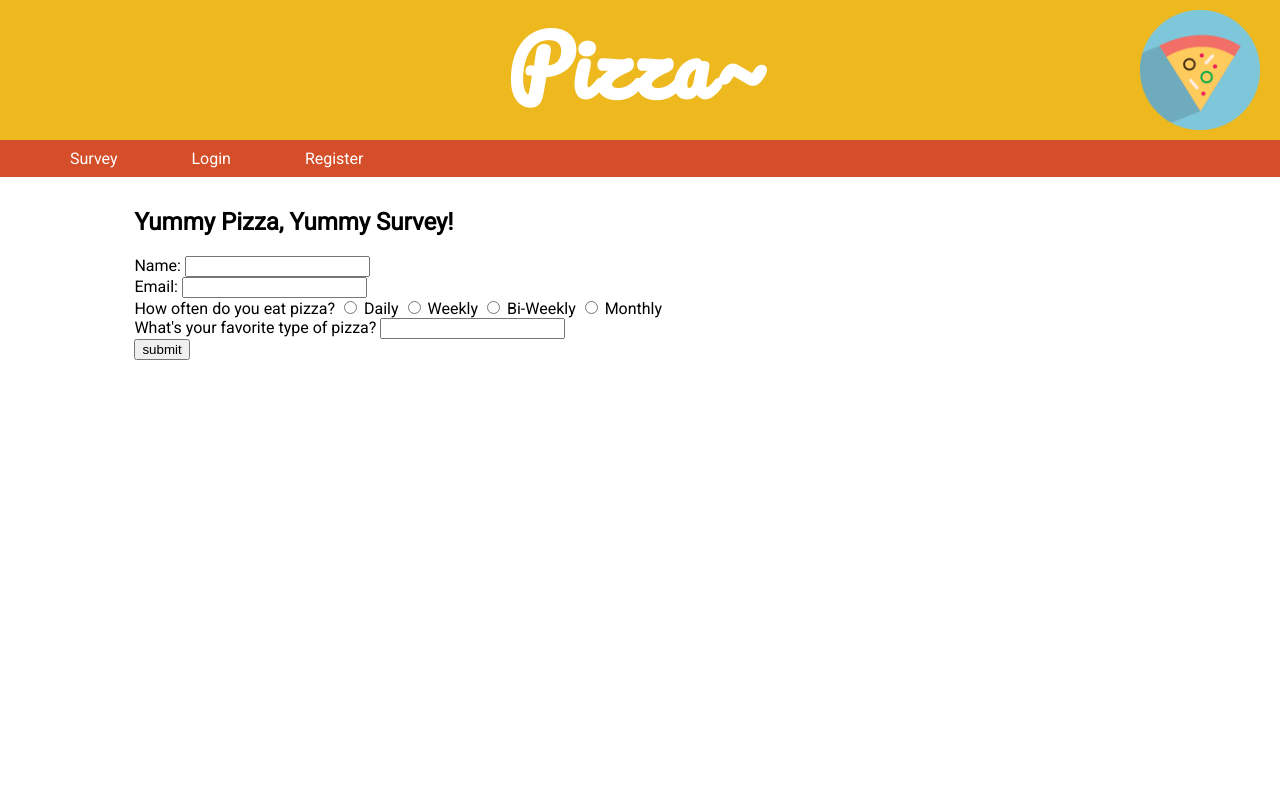
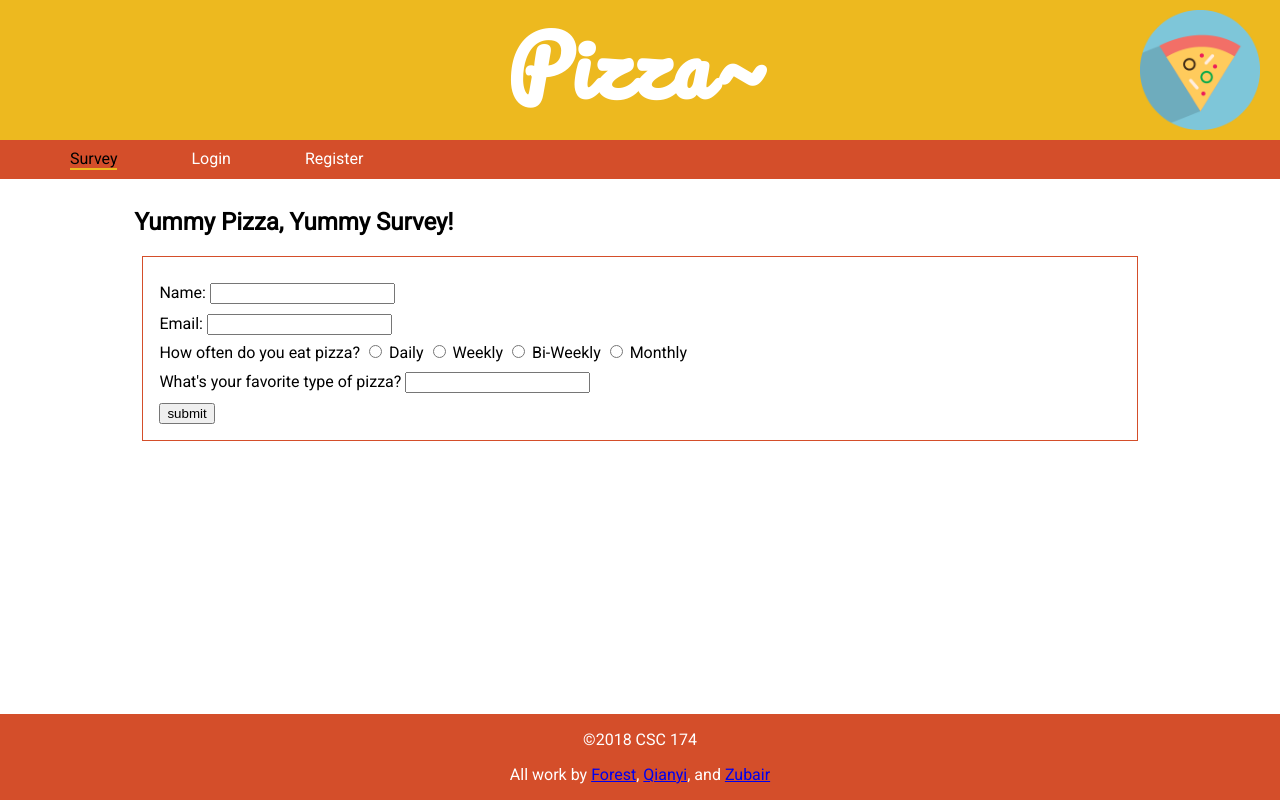
Before and after one commit to qli31/assignment5, a PHP site: page /survey.php in a window 1280 px wide. Run offline with PHP 8.4, Linux system fonts and the light colour scheme; data that the repository does not hold is empty; some web fonts are replaced.

Commit message:
DB Configuration, menu highlighting, some css

```diff
--- a/css/styles.css
+++ b/css/styles.css
@@ -1,3 +1,7 @@
+body {
+	font-family: "Roboto", sans-serif;
+}
+
 .hero img {
 	width: 100%;
 	height: 100%;
@@ -6,7 +10,6 @@
 	left: 0;
 	z-index: 1;
 }
-
 
 .primary {
 	position: absolute;
@@ -30,7 +33,7 @@
 	z-index: 2;
 	right: 20px;
 	color: white;
-	font-family: 'Gamja Flower', cursive;
+	font-family: "Gamja Flower", cursive;
 	font-size: 25px;
 	top: 0;
 	text-shadow: 0 0 30px black;
@@ -42,7 +45,7 @@
 	bottom: 0;
 	left: 20px;
 	color: white;
-	font-family: 'Gamja Flower', cursive;
+	font-family: "Gamja Flower", cursive;
 	font-size: 25px;
 	text-shadow: 0 0 30px black;
 }
@@ -55,7 +58,7 @@
 	top: 50%;
 	margin-top: -80px;
 	color: white;
-	font-family: 'Pacifico', cursive;
+	font-family: "Pacifico", cursive;
 	letter-spacing: 4px;
 	text-shadow: 0 0 30px black;
 	font-size: 50px;
@@ -69,10 +72,9 @@
 	margin-top: -10px;
 	top: 50%;
 	color: white;
-	font-family: 'Gamja Flower', cursive;
+	font-family: "Gamja Flower", cursive;
 	font-size: 25px;
 	text-shadow: 0 0 30px black;
-
 }
 
 .terminal a {
@@ -81,7 +83,7 @@
 	right: 20px;
 	bottom: 25px;
 	color: white;
-	font-family: 'Gamja Flower', cursive;
+	font-family: "Gamja Flower", cursive;
 	font-size: 30px;
 	text-shadow: 0 0 30px black;
 }
@@ -90,13 +92,12 @@
 	color: red;
 }
 
-
 .menu ul {
 	list-style-type: none;
 	margin: 0;
-	padding: 9px 0px ;
+	padding: 9px 0px;
 	border-collapse: collapse;
-	background-color: #D44E2A;
+	background-color: #d44e2a;
 	z-index: 3;
 	width: 100%;
 	position: absolute;
@@ -111,11 +112,19 @@
 }
 
 .menu a {
+	display: block;
 	text-decoration: none;
 	color: white;
 }
 
-.menu a:hover { color: #EDB91F;}
+.menu a:hover {
+	color: #edb91f;
+}
+
+.menu a.is-current {
+	color: #000;
+	border-bottom: 2px solid #edb91f;
+}
 
 .logo img {
 	height: 120px;
@@ -142,17 +151,33 @@
 	width: 100%;
 	left: 0;
 	top: 0;
-	background-color: #EDB91F;
+	background-color: #edb91f;
 	padding-top: 15px;
 	margin-top: -20px;
 	padding-bottom: 5px;
 	color: white;
 	text-align: center;
 	font-size: 80px;
-	font-family: 'Pacifico', cursive;
+	font-family: "Pacifico", cursive;
 	letter-spacing: 4px;
 }
 
-body {
-	font-family: 'Roboto', sans-serif;
+.footer {
+	position: fixed;
+	left: 0;
+	bottom: 0;
+	width: 100%;
+	background-color: #d44e2a;
+	color: white;
+	text-align: center;
 }
+
+form {
+	border: 1px solid #d44e2a;
+	padding: 1em;
+	margin: 0.5em;
+}
+
+form input {
+	margin-top: 0.75em;
+}
--- a/includes/config.php
+++ b/includes/config.php
@@ -1,14 +1,15 @@
 <?php
 
+define('DB_SERVER', 'localhost');
+define('DB_USERNAME', 'urcscon3_medell');
+define('DB_PASSWORD', 'coffee1N');
+define('DB_NAME', 'urcscon3_medell');
+
+// Tests on local server
 // define('DB_SERVER', 'localhost');
-// define('DB_USERNAME', 'urcscon3_medell');
-// define('DB_PASSWORD', 'coffee1N');
-// define('DB_NAME', 'urcscon3_medell');
-
-define('DB_SERVER', 'localhost');
-define('DB_USERNAME', 'csc174');
-define('DB_PASSWORD', 'csc174');
-define('DB_NAME', 'csc174');
+// define('DB_USERNAME', 'csc174');
+// define('DB_PASSWORD', 'csc174');
+// define('DB_NAME', 'csc174');
 
 /* Connect to MySQL database */
 $connect = new mysqli(DB_SERVER, DB_USERNAME, DB_PASSWORD, DB_NAME);
--- /dev/null
+++ b/includes/footer.php
@@ -0,0 +1,11 @@
+<script src="js/menu-highlighter.js">
+</script>
+
+<footer class="footer">
+    <p>&copy;2018 CSC 174</p>
+    <p>All work by
+        <a href="https://github.com/fshi3/">Forest</a>,
+        <a href="https://github.com/qli31/">Qianyi</a>, and
+        <a href="https://github.com/zubairaziz/">Zubair</a>
+    </p>
+</footer>
--- a/includes/navbar.php
+++ b/includes/navbar.php
@@ -1,6 +1,6 @@
 <div class="logo">
     <a href="index.php">
-       <img src="images/pizza_logo.png" alt="Pizza logo">
+        <img src="images/pizza_logo.png" alt="Pizza logo">
     </a>
 </div>
 
@@ -25,7 +25,7 @@ if (!isset($_SESSION['username']) || empty($_SESSION['username'])) {
     <a href='admin_data.php'>Admin</a>
 </li>
 <li>
-    <a href='includes/logout.php'>Logout</a>
+    <a href='logout.php'>Logout</a>
 </li>
     ";
 }
--- /dev/null
+++ b/js/menu-highlighter.js
@@ -0,0 +1,33 @@
+//	This function will return the current file name
+function currentFile() {
+	// Step 1: grab the current "location" (URL) of this webpage and put it in a variable
+	currentURL = window.location.href;
+
+	// Step 2: find the location (index number) of the last slash (/) in the URL
+	fileNameIndex = currentURL.lastIndexOf("/") + 1;
+
+	// Step 3: extract the filename from the URL based on the whatever's to the right of
+	//	the last slash
+	currentFileName = currentURL.substr(fileNameIndex);
+
+	return currentFileName;
+}
+
+thisFile = currentFile();
+
+// Step 4: if there's nothing to the right of the last slash, then the current page is
+//	index.html, so manually set it so
+if (thisFile == "") {
+	//NOTICE: you may have to edit the following filename to index.php...
+	thisFile = "index.php";
+}
+
+// Step 5: check each anchor in the navigation element
+//	(btw - did you code your menu using NAV?)...
+$("nav a").each(function() {
+	// Step 5a: if there's a match...
+	if (this.href.indexOf(thisFile) > 0) {
+		// Step 5a-a: then add the "is-current" class to the anchor
+		$(this).addClass("is-current");
+	}
+});
--- a/login.php
+++ b/login.php
@@ -1,4 +1,6 @@
 <?php
+
+$title = "Login";
 
 session_start();
 
@@ -105,6 +107,10 @@ require_once "includes/html-head.php";
                         <a href="register.php">Sign up now</a>.</p>
                 </form>
             </div>
+
+                    <?php
+require_once "includes/footer.php";
+?>
     </body>
 
     </html>
--- a/logout.php
+++ b/logout.php
@@ -11,4 +11,3 @@ session_destroy();
 // Redirect to login page
 header("location: login.php");
 exit;
-?>
--- a/survey.php
+++ b/survey.php
@@ -1,4 +1,6 @@
 <?php
+
+$title = "Survey";
 
 // Initialize the session
 session_start();
@@ -110,6 +112,10 @@ require_once "includes/html-head.php";
                 </form>
             </div>
 
+                    <?php
+require_once "includes/footer.php";
+?>
+
     </body>
 
     </html>
--- a/thanks.php
+++ b/thanks.php
@@ -1,4 +1,6 @@
 <?php
+
+$title = "Thank You";
 
 // Initialize the session
 session_start();
@@ -20,6 +22,9 @@ require_once "includes/html-head.php";
                 </p>
             </div>
 
+                    <?php
+require_once "includes/footer.php";
+?>
 
     </body>
 
```
Also changed, not shown: admin_data.php (+15 -4 lines), index.php (+6 -4 lines), register.php (+10 -4 lines), js/scripts.js (deleted). Lines whose indentation alone changed are shown as unchanged.
